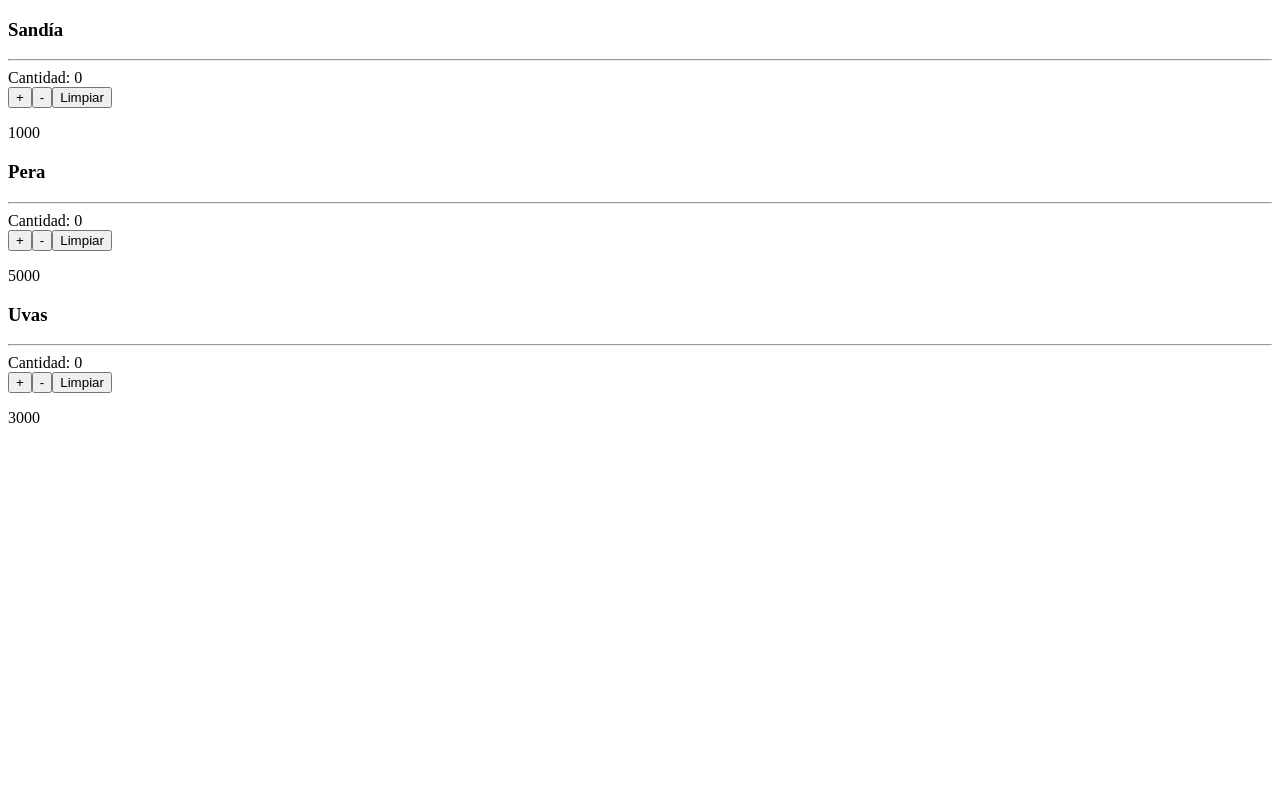
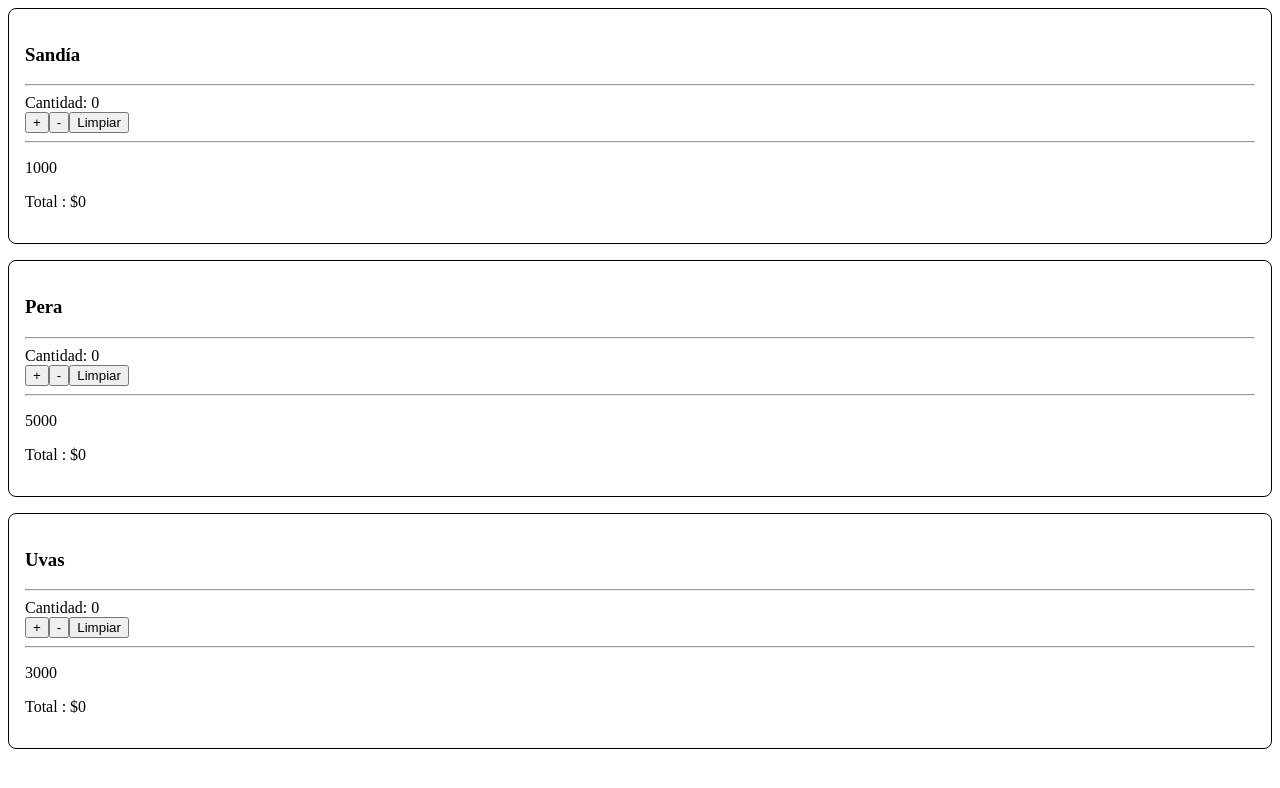
Before and after one commit to JohnathanMB/react-fundamentos, a React (Create React App) app: page / in a window 1280 px wide. Shown: the top 788 px of the page. Built offline with nearby package versions, Linux system fonts and the light colour scheme.

Commit message:
estilos en linea react

```diff
--- a/src/componentes/TarjetaFrutas.js
+++ b/src/componentes/TarjetaFrutas.js
@@ -10,15 +10,31 @@ class TarjetaFruta extends React.Component{
     quitar= () => this.setState({cantidad: this.state.cantidad - 1})
     limpiar= () => this.setState({cantidad: 0})
     render(){
+        const tieneElementos = this.state.cantidad > 0;
+
+        const styles = {
+            border : '1px solid black',
+            marginBottom : '1em',
+            borderRadius : '0.5em',
+            padding: '1em',
+            backgroundColor : tieneElementos ? 'green' : 'white',
+            color : tieneElementos ? 'white' : 'black',
+            transition : 'all 400ms ease-in-out'
+        }
+
         return (
-            <div>
+            <div style={styles}>
                 <h3>{this.props.name}</h3>
                 <hr/>
                 <div>Cantidad: {this.state.cantidad}</div>
                 <button onClick={this.agregar}> + </button>
                 <button onClick={this.quitar}> - </button>
                 <button onClick={this.limpiar}> Limpiar </button>
+                <hr/>
                 <p>{this.props.price}</p>
+                <p>
+                    Total : ${ this.props.price * this.state.cantidad}
+                </p>
             </div>
         )
     }
```
